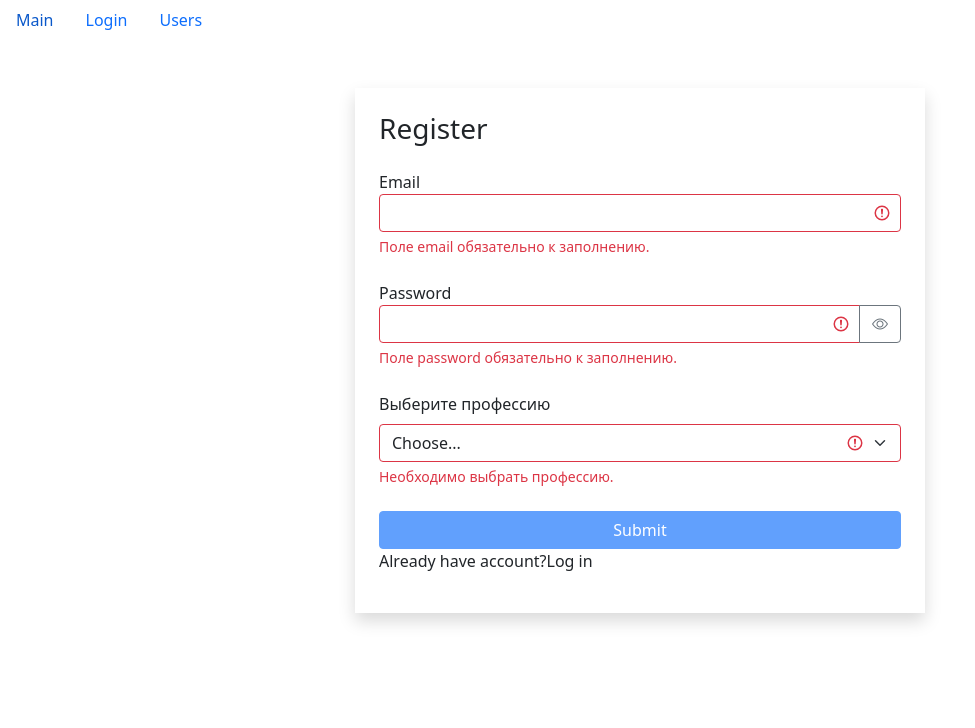
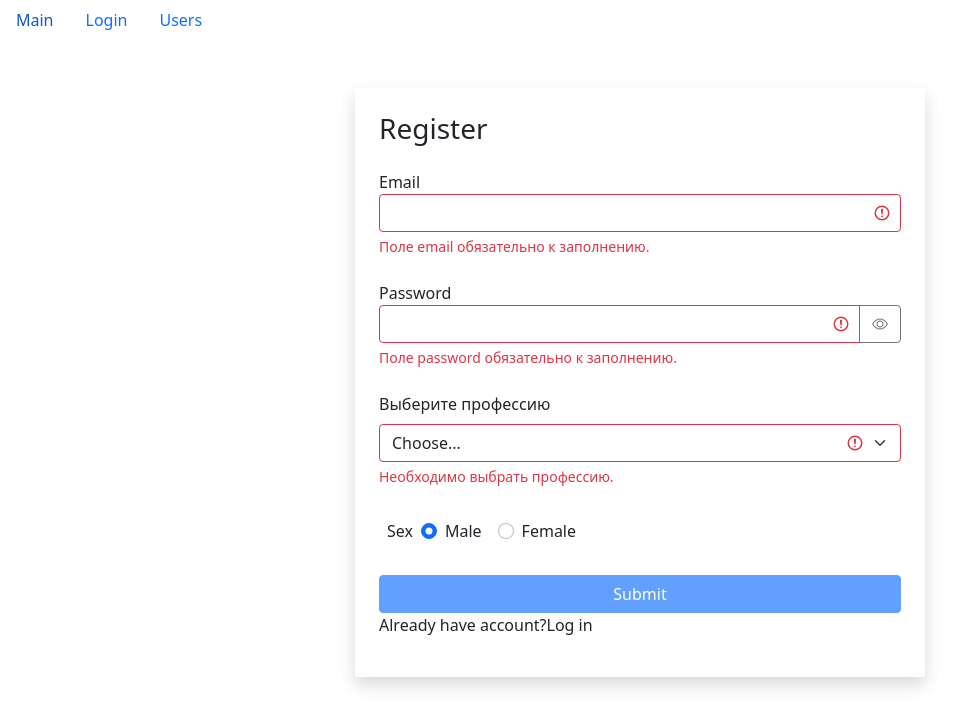
Before and after one commit to queen-of-pies/fast-company, a React (Create React App) app: page /login/1 in a window 1280 px wide. Both pictures are taken after a click on the link "Sign in". Shown: the top 728 px of the page, without its empty margins (0-975 px from the left). Built offline with nearby package versions, Linux system fonts and the light colour scheme.

Commit message:
RadioField created

```diff
--- /dev/null
+++ b/src/components/common/form/radioField.jsx
@@ -0,0 +1,43 @@
+import React from "react";
+import PropTypes from "prop-types";
+
+const RadioField = ({ options, name, onChange, value, label }) => {
+    return (
+        <div className="mb-4">
+            <label className="form-label m-2">{label}</label>
+            {options &&
+                options.map((option) => (
+                    <div
+                        key={option.name + "_" + option.value}
+                        className="form-check form-check-inline"
+                    >
+                        <input
+                            className="form-check-input"
+                            type="radio"
+                            name={name}
+                            id={option.name + "_" + option.value}
+                            value={option.value}
+                            onChange={onChange}
+                            checked={option.value === value}
+                        />
+                        <label
+                            className="form-check-label"
+                            htmlFor={option.name + "_" + option.value}
+                        >
+                            {option.name}
+                        </label>
+                    </div>
+                ))}
+        </div>
+    );
+};
+
+RadioField.propTypes = {
+    label: PropTypes.string.isRequired,
+    options: PropTypes.array.isRequired,
+    name: PropTypes.string.isRequired,
+    onChange: PropTypes.func.isRequired,
+    value: PropTypes.string.isRequired
+};
+
+export default RadioField;
--- a/src/components/ui/registerForm.jsx
+++ b/src/components/ui/registerForm.jsx
@@ -3,12 +3,14 @@ import validator from "../../utils/validator";
 import TextField from "../common/form/textField";
 import api from "../../api";
 import SelectField from "../common/form/selectField";
+import RadioField from "../common/form/radioField";
 
 const RegisterForm = () => {
     const [data, setData] = useState({
         email: "",
         password: "",
-        profession: ""
+        profession: "",
+        sex: "male"
     });
     const [errors, setErrors] = useState({});
     const [professions, setProfessions] = useState();
@@ -92,6 +94,16 @@ const RegisterForm = () => {
                     value={data.profession}
                     error={errors.profession}
                 />
+                <RadioField
+                    label="Sex"
+                    options={[
+                        { name: "Male", value: "male" },
+                        { name: "Female", value: "female" }
+                    ]}
+                    onChange={handleChange}
+                    name="sex"
+                    value={data.sex}
+                />
                 <button
                     className="btn btn-primary w-100 mx-auto"
                     disabled={!isValid}
```
